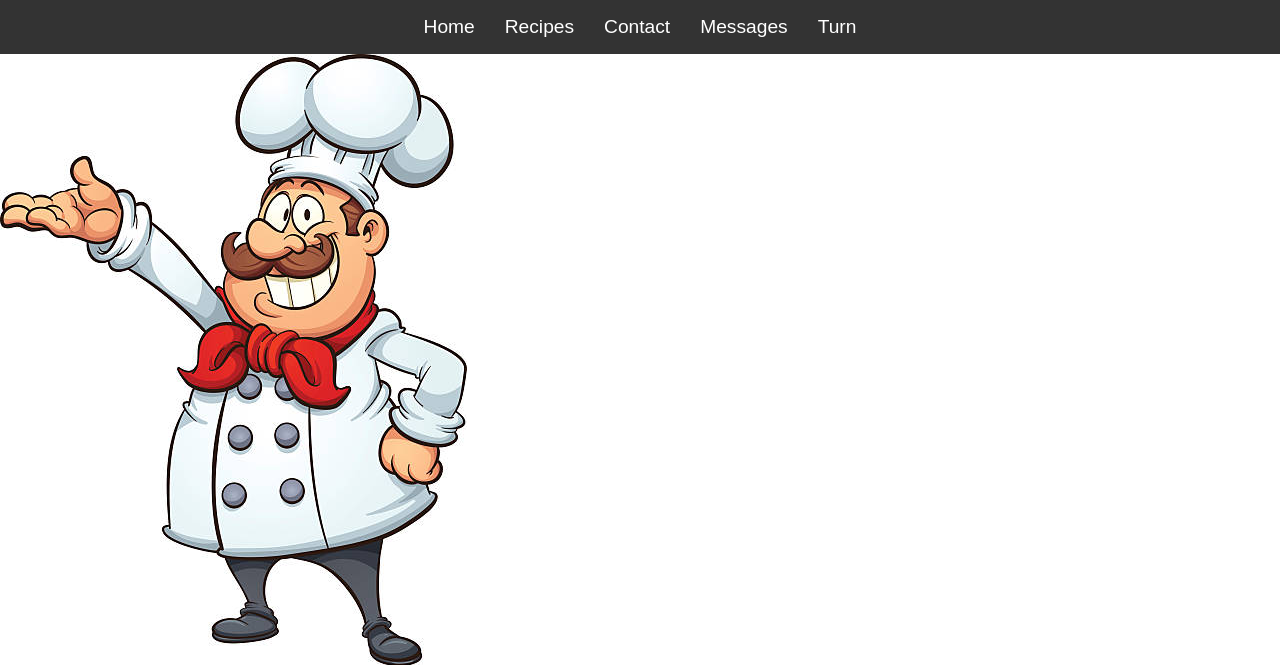
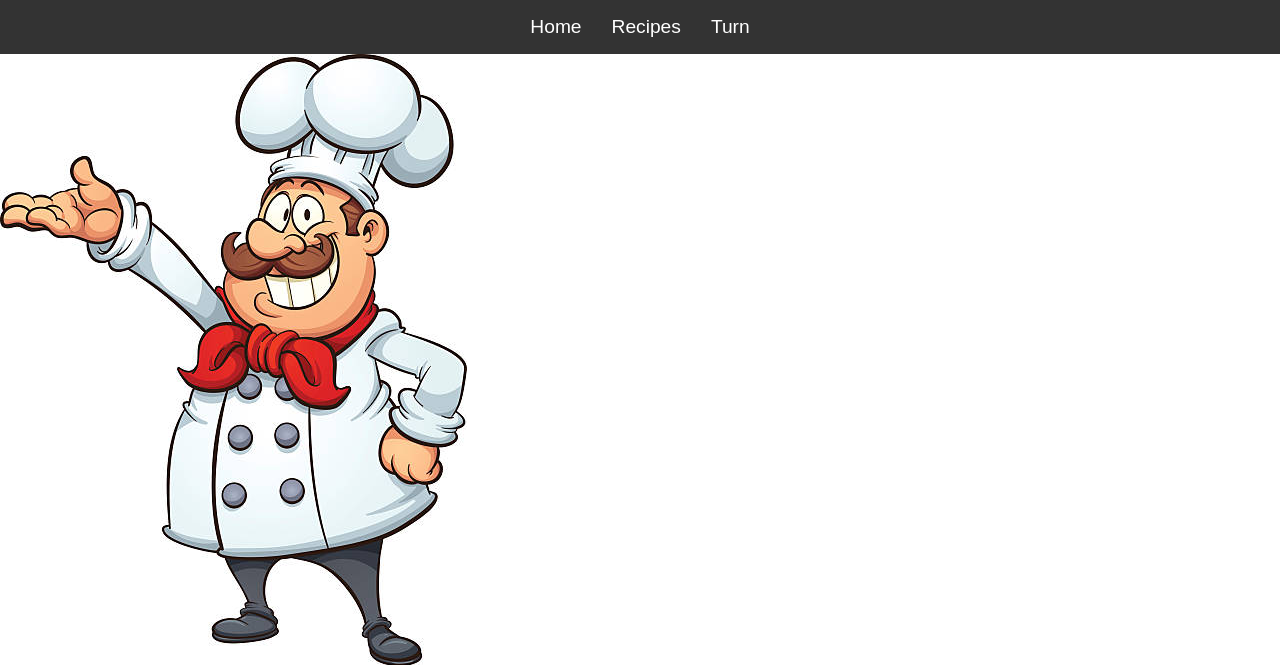
Before and after one commit to umairaali58/cse312project, a Flask app: page / in a window 1280 px wide. Shown: the top 665 px of the page. Run offline with Flask 2, Linux system fonts and the light colour scheme; data that the repository does not hold is empty.

Commit message:
got rid of messages and contact pages

```diff
--- a/templates/home.html
+++ b/templates/home.html
@@ -11,8 +11,8 @@
         <ul>
             <li><a href="/home">Home</a></li>
             <li><a href="/recipe">Recipes</a></li>
-            <li><a href="/contact">Contact</a></li>
-            <li><a href="/messages">Messages</a></li>
+{#            <li><a href="/contact">Contact</a></li>#}
+{#            <li><a href="/messages">Messages</a></li>#}
             <li><a href="/turn">Turn</a></li>
 
         </ul>
--- a/templates/index.html
+++ b/templates/index.html
@@ -12,8 +12,8 @@
         <ul>
             <li><a href="/home">Home</a></li>
             <li><a href="/recipe">Recipes</a></li>
-            <li><a href="/contact">Contact</a></li>
-            <li><a href="/messages">Messages</a></li>
+{#            <li><a href="/contact">Contact</a></li>#}
+{#            <li><a href="/messages">Messages</a></li>#}
             <li><a href="/turn">Turn</a></li>
 
         </ul>
--- a/templates/recipe.html
+++ b/templates/recipe.html
@@ -12,8 +12,8 @@
         <ul>
             <li><a href="/home">Home</a></li>
             <li><a href="/recipe">Recipes</a></li>
-            <li><a href="/contact">Contact</a></li>
-            <li><a href="/messages">Messages</a></li>
+{#            <li><a href="/contact">Contact</a></li>#}
+{#            <li><a href="/messages">Messages</a></li>#}
             <li><a href="/turn">Turn</a></li>
         </ul>
     </nav>
```
